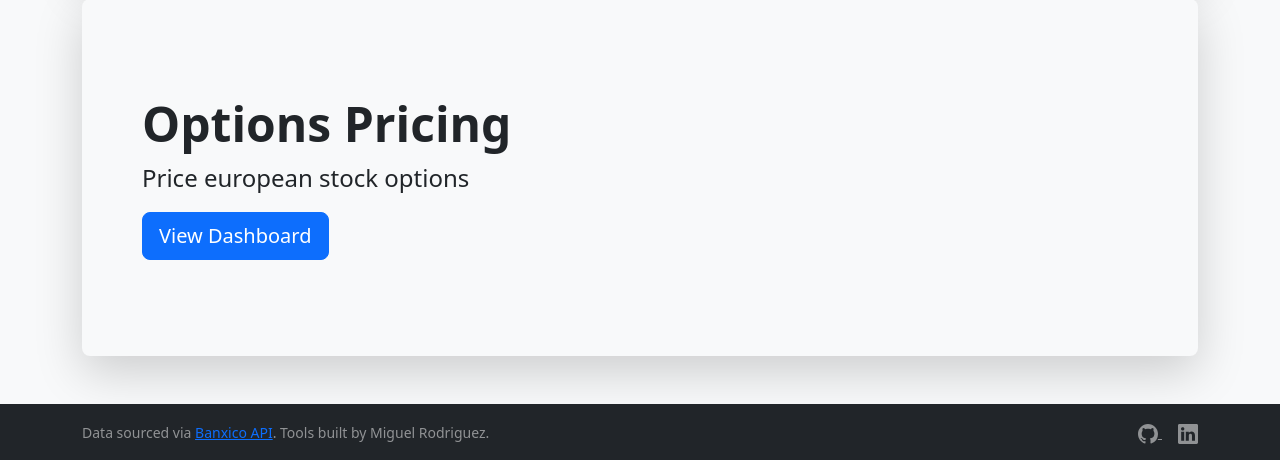
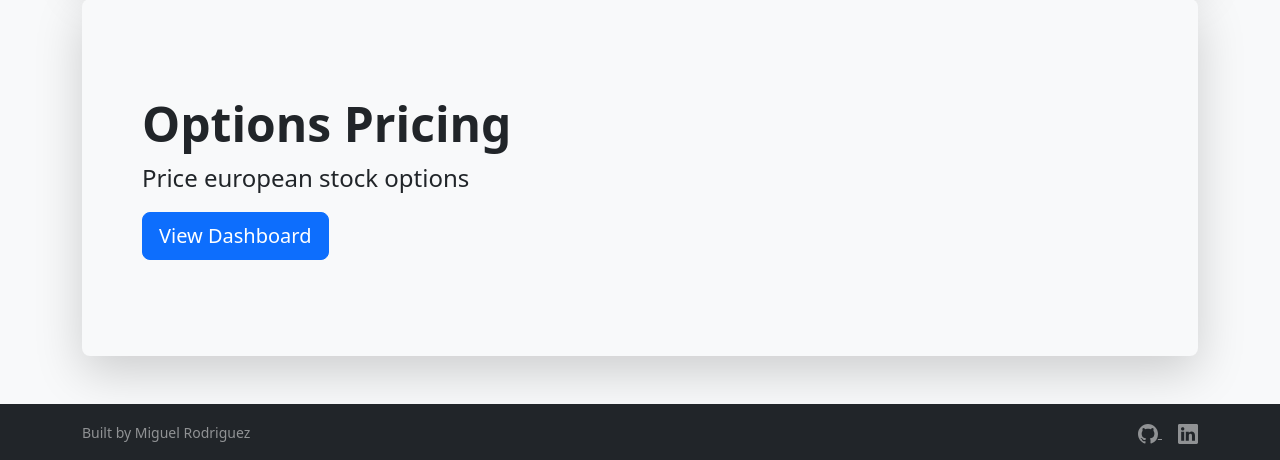
Before and after one commit to mrodrigue3425/FinanceWebsite, a Flask app: page / in a window 1280 px wide. Shown: the part 499-959 px from the top of the page. Run offline with Flask 3, Linux system fonts and the light colour scheme.

Commit message:
nit: change footer text

```diff
--- a/templates/base.html
+++ b/templates/base.html
@@ -70,8 +70,7 @@
         <div class="container d-flex justify-content-between align-items-center">
             <!-- Attribution & Data Source -->
             <small class="text-white-50">
-                Data sourced via <a href="https://www.banxico.org.mx/SieAPIRest/service/v">Banxico API</a>. Tools built by Miguel Rodriguez.
-
+                Built by Miguel Rodriguez
             </small>
 
             <div>
```
